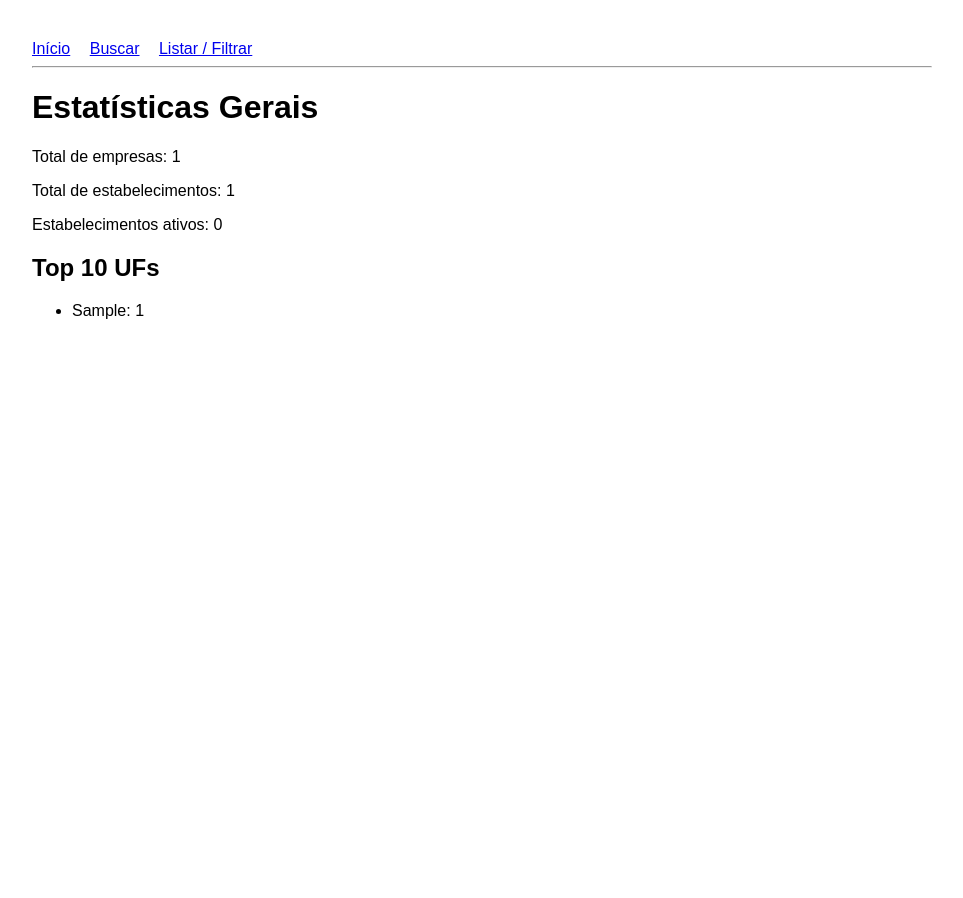
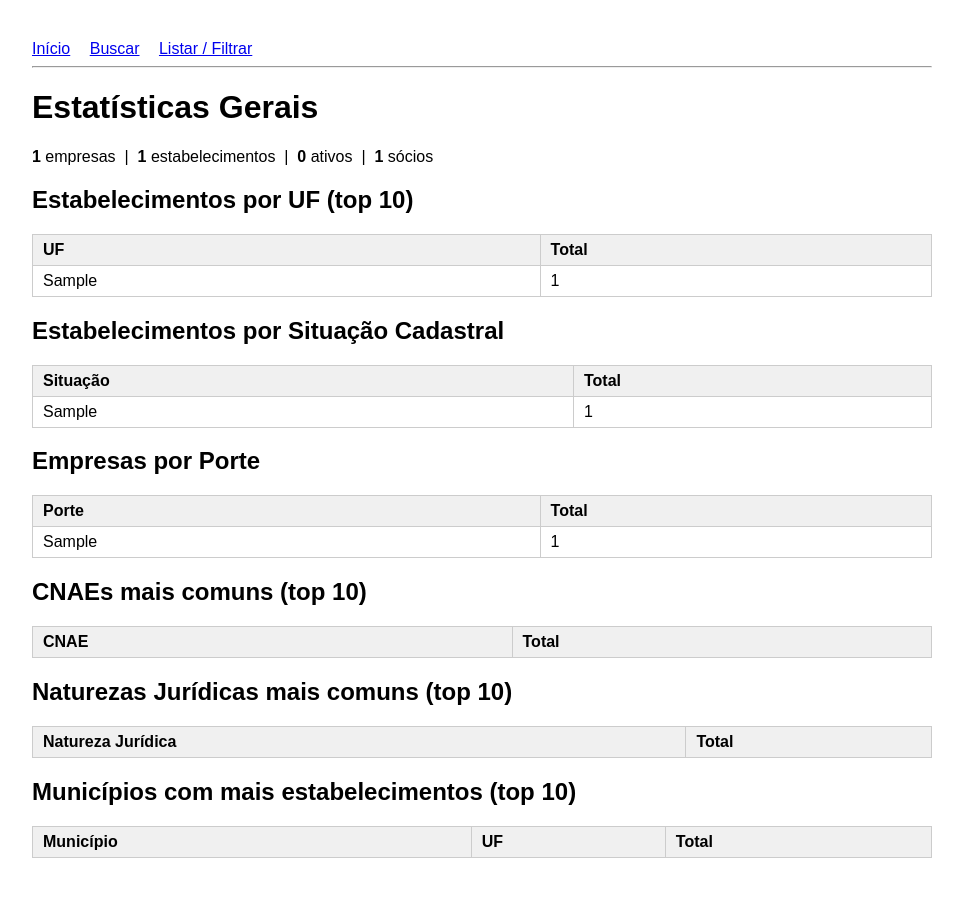
Before and after one commit to luizmachado432/busca_cnpj, a Django app: page / in a window 1280 px wide. Shown: the whole page, without its empty margins (158-1121 px from the left). Before the commit the page ends 319 px from the top, so only its background shows below. Run offline with Django 5.2, Linux system fonts and the light colour scheme; tables that the repository leaves empty hold one stand-in row (values such as "Sample post"); lists and menus that the app fills with data are empty.

Commit message:
melhorando home

```diff
--- a/cnpj/templates/cnpj/home.html
+++ b/cnpj/templates/cnpj/home.html
@@ -1,14 +1,59 @@
 {% extends 'cnpj/base.html' %}
 {% block conteudo %}
 <h1>Estatísticas Gerais</h1>
-<p>Total de empresas: {{ total_empresas }}</p>
-<p>Total de estabelecimentos: {{ total_estabelecimentos }}</p>
-<p>Estabelecimentos ativos: {{ total_ativos }}</p>
 
-<h2>Top 10 UFs</h2>
-<ul>
-{% for item in por_uf %}
-    <li>{{ item.uf }}: {{ item.total }}</li>
-{% endfor %}
-</ul>
+<p>
+    <strong>{{ total_empresas }}</strong> empresas &nbsp;|&nbsp;
+    <strong>{{ total_estabelecimentos }}</strong> estabelecimentos &nbsp;|&nbsp;
+    <strong>{{ total_ativos }}</strong> ativos &nbsp;|&nbsp;
+    <strong>{{ total_socios }}</strong> sócios
+</p>
+
+<h2>Estabelecimentos por UF (top 10)</h2>
+<table>
+    <tr><th>UF</th><th>Total</th></tr>
+    {% for item in por_uf %}
+    <tr><td>{{ item.uf }}</td><td>{{ item.total }}</td></tr>
+    {% endfor %}
+</table>
+
+<h2>Estabelecimentos por Situação Cadastral</h2>
+<table>
+    <tr><th>Situação</th><th>Total</th></tr>
+    {% for item in por_situacao %}
+    <tr><td>{{ item.label }}</td><td>{{ item.total }}</td></tr>
+    {% endfor %}
+</table>
+
+<h2>Empresas por Porte</h2>
+<table>
+    <tr><th>Porte</th><th>Total</th></tr>
+    {% for item in por_porte %}
+    <tr><td>{{ item.label }}</td><td>{{ item.total }}</td></tr>
+    {% endfor %}
+</table>
+
+<h2>CNAEs mais comuns (top 10)</h2>
+<table>
+    <tr><th>CNAE</th><th>Total</th></tr>
+    {% for item in top_cnaes %}
+    <tr><td>{{ item.cnae_principal__descricao }}</td><td>{{ item.total }}</td></tr>
+    {% endfor %}
+</table>
+
+<h2>Naturezas Jurídicas mais comuns (top 10)</h2>
+<table>
+    <tr><th>Natureza Jurídica</th><th>Total</th></tr>
+    {% for item in top_naturezas %}
+    <tr><td>{{ item.natureza_juridica__descricao }}</td><td>{{ item.total }}</td></tr>
+    {% endfor %}
+</table>
+
+<h2>Municípios com mais estabelecimentos (top 10)</h2>
+<table>
+    <tr><th>Município</th><th>UF</th><th>Total</th></tr>
+    {% for item in top_municipios %}
+    <tr><td>{{ item.municipio__nome }}</td><td>{{ item.uf }}</td><td>{{ item.total }}</td></tr>
+    {% endfor %}
+</table>
 {% endblock %}
--- a/cnpj/views.py
+++ b/cnpj/views.py
@@ -1,17 +1,63 @@
 from django.shortcuts import render, get_object_or_404
 from django.db.models import Count
 from django.core.paginator import Paginator
-from .models import Empresa, Estabelecimento, Municipio, Cnae
+from .models import Empresa, Estabelecimento, Socio, Municipio, Cnae
 
 
 def home(request):
+    situacoes = {
+        '01': 'Nula', '02': 'Ativa', '03': 'Suspensa',
+        '04': 'Inapta', '08': 'Baixada',
+    }
+    por_situacao = [
+        {'label': situacoes.get(item['situacao_cadastral'], item['situacao_cadastral'] or 'Não informado'),
+         'total': item['total']}
+        for item in (
+            Estabelecimento.objects.values('situacao_cadastral')
+            .annotate(total=Count('id'))
+            .order_by('-total')
+        )
+    ]
+
+    portes = {'00': 'Não informado', '01': 'Microempresa', '03': 'Empresa de Pequeno Porte', '05': 'Demais'}
+    por_porte = [
+        {'label': portes.get(item['porte_empresa'], item['porte_empresa'] or 'Não informado'),
+         'total': item['total']}
+        for item in (
+            Empresa.objects.values('porte_empresa')
+            .annotate(total=Count('cnpj_basico'))
+            .order_by('-total')
+        )
+    ]
+
     contexto = {
         'total_empresas': Empresa.objects.count(),
         'total_estabelecimentos': Estabelecimento.objects.count(),
         'total_ativos': Estabelecimento.objects.filter(situacao_cadastral='02').count(),
+        'total_socios': Socio.objects.count(),
         'por_uf': (
             Estabelecimento.objects.exclude(uf='')
             .values('uf')
+            .annotate(total=Count('id'))
+            .order_by('-total')[:10]
+        ),
+        'por_situacao': por_situacao,
+        'por_porte': por_porte,
+        'top_cnaes': (
+            Estabelecimento.objects.exclude(cnae_principal__isnull=True)
+            .values('cnae_principal__descricao')
+            .annotate(total=Count('id'))
+            .order_by('-total')[:10]
+        ),
+        'top_naturezas': (
+            Empresa.objects.exclude(natureza_juridica__isnull=True)
+            .values('natureza_juridica__descricao')
+            .annotate(total=Count('cnpj_basico'))
+            .order_by('-total')[:10]
+        ),
+        'top_municipios': (
+            Estabelecimento.objects.exclude(municipio__isnull=True)
+            .values('municipio__nome', 'uf')
             .annotate(total=Count('id'))
             .order_by('-total')[:10]
         ),
@@ -25,10 +71,8 @@ def buscar(request):
 
     if termo:
         if termo.isdigit():
-            # busca por CNPJ (basico ou completo, so digitos)
             resultados = Empresa.objects.filter(cnpj_basico__startswith=termo[:8])[:50]
         else:
-            # busca por razao social (case-insensitive, contem o termo)
             resultados = Empresa.objects.filter(razao_social__icontains=termo)[:50]
 
     contexto = {'termo': termo, 'resultados': resultados}
@@ -73,8 +117,6 @@ def listar(request):
     pagina = request.GET.get('page', 1)
     resultados = paginator.get_page(pagina)
 
-    # Se um UF ja foi escolhido, restringe a lista de municipios so aos daquele UF
-    # (evita listar 5000+ municipios do Brasil inteiro no dropdown)
     municipios_disponiveis = Municipio.objects.none()
     if uf:
         codigos_municipio = (
@@ -85,7 +127,6 @@ def listar(request):
         )
         municipios_disponiveis = Municipio.objects.filter(codigo__in=codigos_municipio).order_by('nome')
 
-    # CNAEs que realmente aparecem nos estabelecimentos (evita listar os ~1359 CNAEs todos)
     codigos_cnae = (
         Estabelecimento.objects.exclude(cnae_principal__isnull=True)
         .values_list('cnae_principal_id', flat=True)
```
